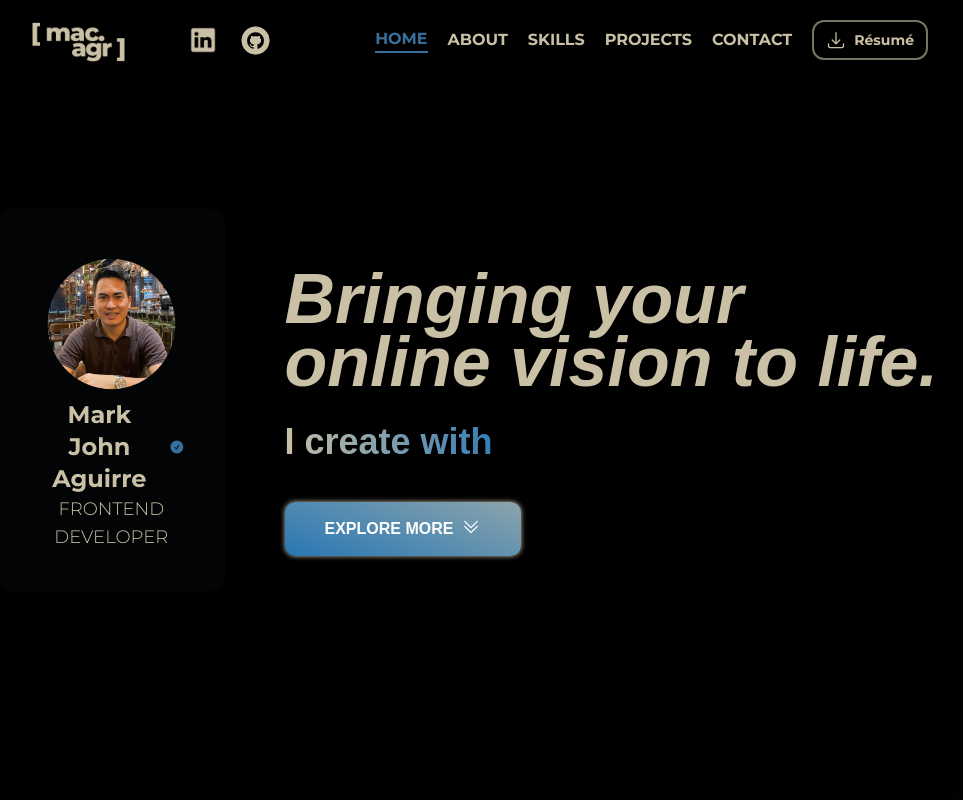
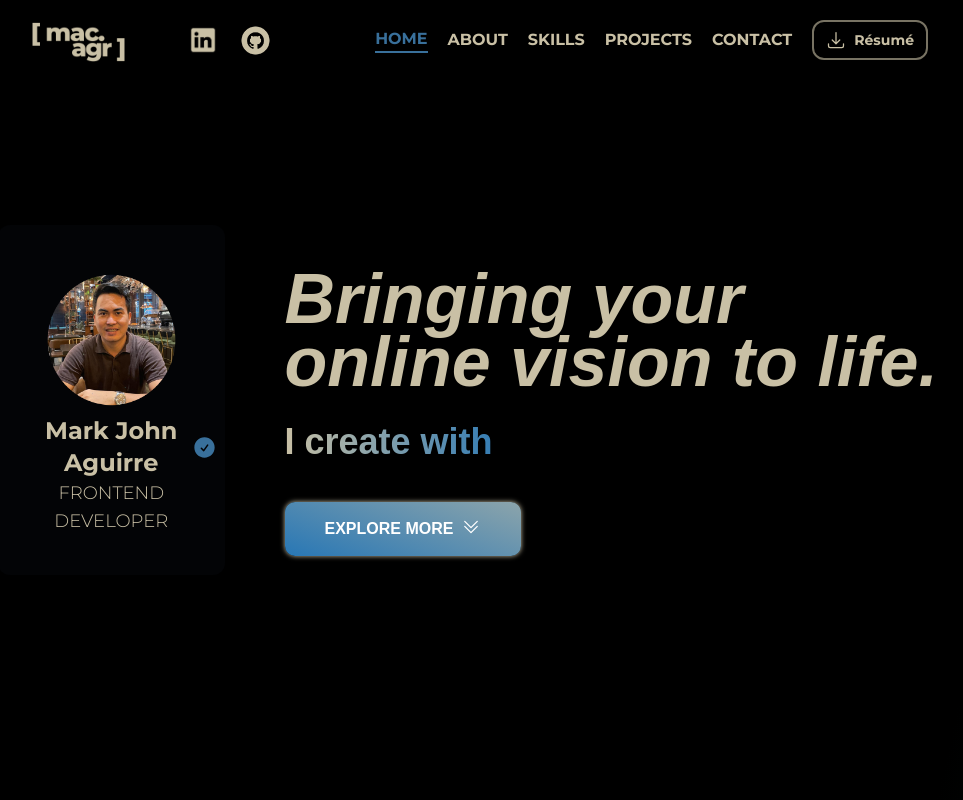
Before and after one commit to aguirremac/portfolio, a React (Vite) app: page / in a window 1280 px wide. Shown: the top 800 px of the page, without its empty margins (162-1125 px from the left). Built offline with nearby package versions, Linux system fonts and the light colour scheme.

Commit message:
fix: check location

```diff
--- a/src/components/home/Home.tsx
+++ b/src/components/home/Home.tsx
@@ -42,9 +42,9 @@ const Home = ({ setSelectedPage }: Props) => {
           src="\assets\profile.png"
           alt="profile-photo"
         />
-        <p className="flex items-center justify-center gap-2 text-2xl font-bold md:text-2xl lg:4xl">
+        <p className="flex items-center justify-center  gap-2 text-2xl font-bold md:text-2xl  relative">
           Mark John Aguirre{" "}
-          <CheckCircleIcon className="h-[20px] text-[#39709B] md:h-[30px]" />
+          <CheckCircleIcon className="absolute -right-6 md:-right-8 h-[20px] text-[#39709B] md:h-[25px]" />
         </p>
         <p className="text-xs font-light md:text-lg ">
           FRONTEND DEVELOPER
```
